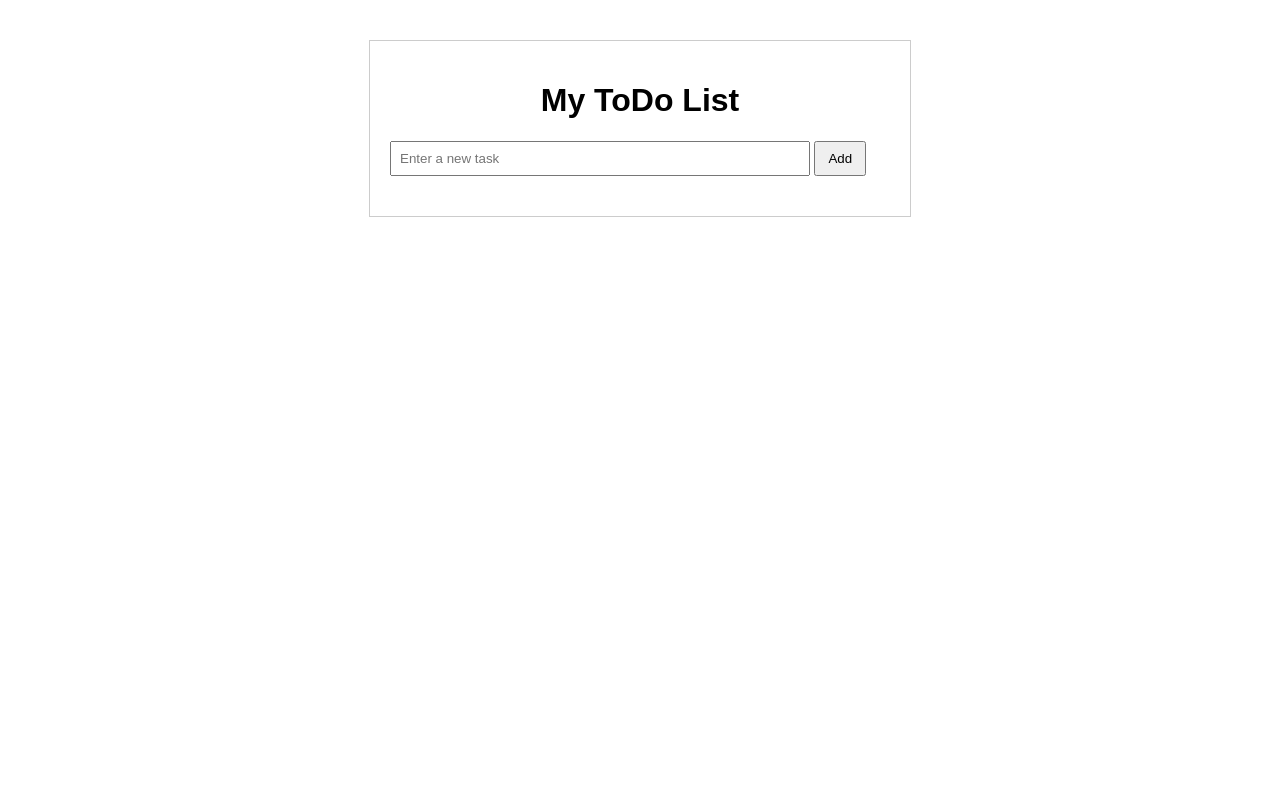
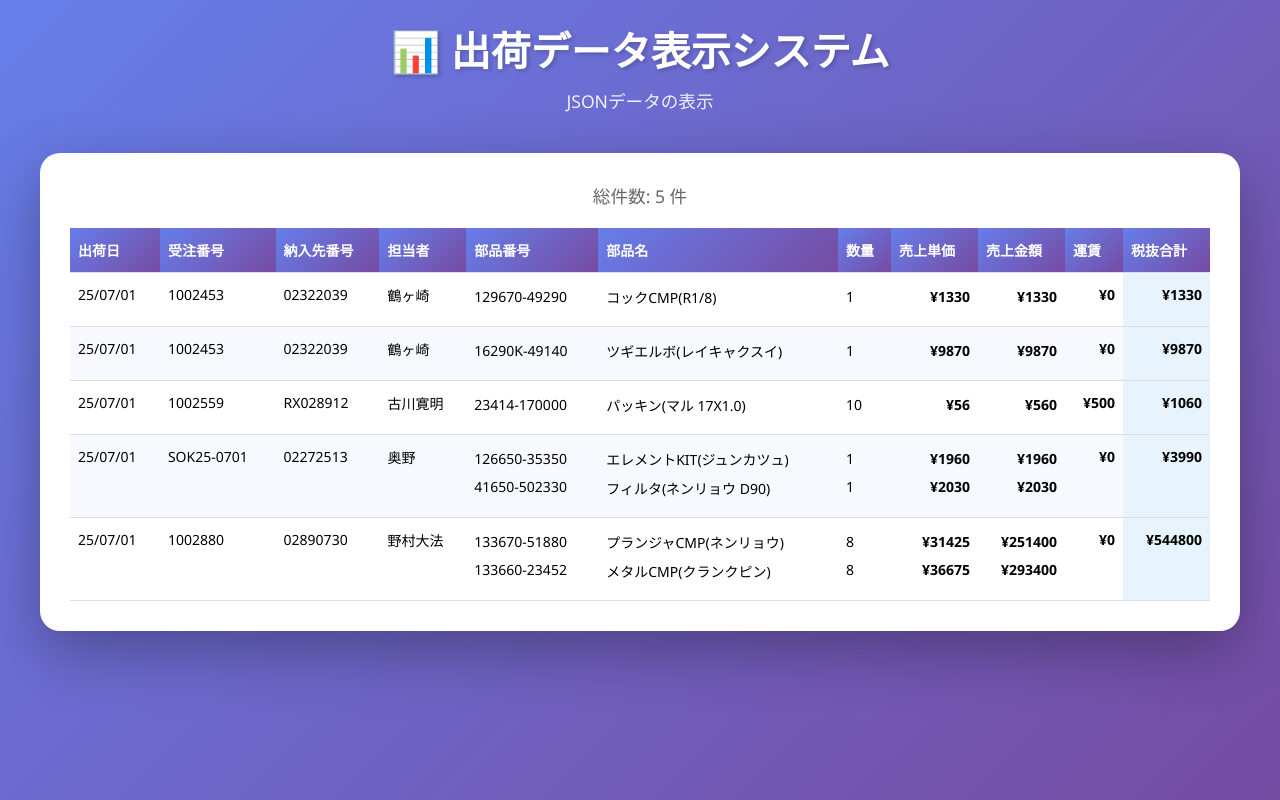
Before and after one commit to shiro-mail/udemy-devin-begginer, a Flask app: page / in a window 1280 px wide. Run offline with Flask 3, Linux system fonts and the light colour scheme.

Commit message:
feat: JSONデータ表示システムの実装
- ToDoアプリからJSONデータ表示アプリに変更
- 出荷データを表示するテーブル形式のUIを実装
- sample_data.jsonにサンプルデータを追加
- 日本語フィールド名に対応
- 配列フィールド（部品番号、部品名等）の適切な表示
- レスポンシブデザインとモダンなスタイリング

Co-Authored-By: 衣斐司郎 <shiro@sunyou.co.jp>

```diff
--- a/app.py
+++ b/app.py
@@ -1,97 +1,24 @@
-from flask import Flask, render_template, request, redirect, jsonify
+from flask import Flask, render_template
 import json
 import os
-import uuid
-from datetime import datetime
 
 app = Flask(__name__)
-DATA_FILE = 'data.json'
+DATA_FILE = 'sample_data.json'
 
-def load_tasks():
+def load_shipping_data():
     if os.path.exists(DATA_FILE):
         try:
             with open(DATA_FILE, 'r', encoding='utf-8') as f:
-                tasks = json.load(f)
-                if isinstance(tasks, list) and len(tasks) > 0:
-                    if isinstance(tasks[0], str) or (isinstance(tasks[0], dict) and 'id' not in tasks[0]):
-                        migrated_tasks = []
-                        for i, task in enumerate(tasks):
-                            if isinstance(task, str):
-                                migrated_tasks.append({
-                                    'id': str(uuid.uuid4()),
-                                    'title': task,
-                                    'completed': False,
-                                    'created_at': datetime.now().isoformat()
-                                })
-                            elif isinstance(task, dict) and 'title' in task:
-                                migrated_tasks.append({
-                                    'id': str(uuid.uuid4()),
-                                    'title': task['title'],
-                                    'completed': task.get('completed', False),
-                                    'created_at': datetime.now().isoformat()
-                                })
-                        save_tasks(migrated_tasks)
-                        return migrated_tasks
-                return tasks
+                data = json.load(f)
+                return data
         except (json.JSONDecodeError, IOError):
             return []
     return []
 
-def save_tasks(tasks):
-    try:
-        with open(DATA_FILE, 'w', encoding='utf-8') as f:
-            json.dump(tasks, f, ensure_ascii=False, indent=2)
-    except IOError:
-        pass
-
 @app.route('/')
 def index():
-    tasks = load_tasks()
-    return render_template('index.html', tasks=tasks)
-
-@app.route('/add', methods=['POST'])
-def add():
-    task_title = request.form.get('title', '').strip()
-    if task_title:
-        tasks = load_tasks()
-        new_task = {
-            'id': str(uuid.uuid4()),
-            'title': task_title,
-            'completed': False,
-            'created_at': datetime.now().isoformat()
-        }
-        tasks.append(new_task)
-        save_tasks(tasks)
-    return redirect('/')
-
-@app.route('/delete/<task_id>', methods=['POST'])
-def delete(task_id):
-    tasks = load_tasks()
-    tasks = [task for task in tasks if task.get('id') != task_id]
-    save_tasks(tasks)
-    return redirect('/')
-
-@app.route('/toggle/<task_id>', methods=['POST'])
-def toggle(task_id):
-    tasks = load_tasks()
-    for task in tasks:
-        if task.get('id') == task_id:
-            task['completed'] = not task.get('completed', False)
-            break
-    save_tasks(tasks)
-    return redirect('/')
-
-@app.route('/edit/<task_id>', methods=['POST'])
-def edit(task_id):
-    new_title = request.form.get('title', '').strip()
-    if new_title:
-        tasks = load_tasks()
-        for task in tasks:
-            if task.get('id') == task_id:
-                task['title'] = new_title
-                break
-        save_tasks(tasks)
-    return redirect('/')
+    shipping_data = load_shipping_data()
+    return render_template('index.html', shipping_data=shipping_data)
 
 if __name__ == '__main__':
     app.run(host='0.0.0.0', port=5001, debug=True)
--- /dev/null
+++ b/sample_data.json
@@ -0,0 +1,67 @@
+[
+ {
+  "出荷日":"25/07/01",
+  "受注番号":"1002453",
+  "納入先番号":"02322039",
+  "担当者":"鶴ヶ崎",
+  "部品番号":["129670-49290"],
+  "部品名":["コックCMP(R1/8)"],
+  "運賃":"0",
+  "数量":["1"],
+  "売上単価":["1330"],
+  "売上金額":["1330"],
+  "税抜合計":"1330"
+ },
+ {
+  "出荷日":"25/07/01",
+  "受注番号":"1002453",
+  "納入先番号":"02322039",
+  "担当者":"鶴ヶ崎",
+  "部品番号":["16290K-49140"],
+  "部品名":["ツギエルボ(レイキャクスイ)"],
+  "運賃":"0",
+  "数量":["1"],
+  "売上単価":["9870"],
+  "売上金額":["9870"],
+  "税抜合計":"9870"
+ },
+ {
+  "出荷日":"25/07/01",
+  "受注番号":"1002559",
+  "納入先番号":"RX028912",
+  "担当者":"古川寛明",
+  "部品番号":["23414-170000"],
+  "部品名":["パッキン(マル 17X1.0)"],
+  "運賃":"500",
+  "数量":["10"],
+  "売上単価":["56"],
+  "売上金額":["560"],
+  "税抜合計":"1060"
+ },
+ {
+  "出荷日":"25/07/01",
+  "受注番号":"SOK25-0701",
+  "納入先番号":"02272513",
+  "担当者":"奥野",
+  "部品番号":["126650-35350","41650-502330"],
+  "部品名":["エレメントKIT(ジュンカツュ)","フィルタ(ネンリョウ D90)"],
+  "運賃":"0",
+  "数量":["1","1"],
+  "売上単価":["1960","2030"],
+  "売上金額":["1960","2030"],
+  "税抜合計":"3990"
+ },
+ {
+  "出荷日":"25/07/01",
+  "受注番号":"1002880",
+  "納入先番号":"02890730",
+  "担当者":"野村大法",
+  "部品番号":["133670-51880","133660-23452"],
+  "部品名":["プランジャCMP(ネンリョウ)","メタルCMP(クランクピン)"],
+  "運賃":"0",
+  "数量":["8","8"],
+  "売上単価":["31425","36675"],
+  "売上金額":["251400","293400"],
+  "税抜合計":"544800"
+ }
+]
--- a/templates/index.html
+++ b/templates/index.html
@@ -1,50 +1,198 @@
 <!DOCTYPE html>
-<html lang="en">
+<html lang="ja">
 <head>
     <meta charset="UTF-8">
-    <title>ToDo App</title>
+    <meta name="viewport" content="width=device-width, initial-scale=1.0">
+    <title>出荷データ表示システム</title>
     <style>
+        * {
+            margin: 0;
+            padding: 0;
+            box-sizing: border-box;
+        }
+
         body {
-            font-family: Arial, sans-serif;
-            max-width: 500px;
-            margin: 40px auto;
+            font-family: 'Segoe UI', Tahoma, Geneva, Verdana, sans-serif;
+            background: linear-gradient(135deg, #667eea 0%, #764ba2 100%);
+            min-height: 100vh;
             padding: 20px;
-            border: 1px solid #ccc;
         }
+
+        .container {
+            max-width: 1200px;
+            margin: 0 auto;
+        }
+
         h1 {
             text-align: center;
+            color: white;
+            font-size: 2.5rem;
+            margin-bottom: 10px;
+            text-shadow: 2px 2px 4px rgba(0,0,0,0.2);
         }
-        form {
+
+        .subtitle {
+            text-align: center;
+            color: rgba(255, 255, 255, 0.9);
+            font-size: 1.1rem;
+            margin-bottom: 40px;
+        }
+
+        .data-card {
+            background: white;
+            border-radius: 20px;
+            box-shadow: 0 20px 60px rgba(0,0,0,0.3);
+            padding: 30px;
+            overflow-x: auto;
+        }
+
+        .data-count {
+            text-align: center;
             margin-bottom: 20px;
+            font-size: 1.1rem;
+            color: #666;
         }
-        input[type="text"] {
-            width: 80%;
-            padding: 8px;
+
+        table {
+            width: 100%;
+            border-collapse: collapse;
+            margin-top: 20px;
+            font-size: 14px;
         }
-        input[type="submit"] {
-            padding: 8px 12px;
+
+        th, td {
+            padding: 12px 8px;
+            text-align: left;
+            border-bottom: 1px solid #ddd;
+            vertical-align: top;
         }
-        ul {
-            list-style: none;
-            padding: 0;
+
+        th {
+            background: linear-gradient(135deg, #667eea 0%, #764ba2 100%);
+            color: white;
+            font-weight: 600;
+            position: sticky;
+            top: 0;
+            z-index: 10;
         }
-        li {
-            background: #f5f5f5;
-            margin-bottom: 10px;
-            padding: 10px;
+
+        tr:nth-child(even) {
+            background-color: #f8f9ff;
+        }
+
+        tr:hover {
+            background-color: #f0f2ff;
+        }
+
+        .parts-list {
+            max-width: 200px;
+        }
+
+        .parts-item {
+            margin-bottom: 5px;
+            padding: 2px 0;
+        }
+
+        .amount {
+            text-align: right;
+            font-weight: 600;
+        }
+
+        .total-amount {
+            background-color: #e8f4fd;
+            font-weight: bold;
+        }
+
+        @media (max-width: 768px) {
+            h1 {
+                font-size: 2rem;
+            }
+
+            .data-card {
+                padding: 20px;
+            }
+
+            table {
+                font-size: 12px;
+            }
+
+            th, td {
+                padding: 8px 4px;
+            }
         }
     </style>
 </head>
 <body>
-    <h1>My ToDo List</h1>
-    <form action="/add" method="POST">
-        <input type="text" name="title" placeholder="Enter a new task" required>
-        <input type="submit" value="Add">
-    </form>
-    <ul>
-        {% for task in tasks %}
-            <li>{{ task.title }}</li>
-        {% endfor %}
-    </ul>
+    <div class="container">
+        <h1>📊 出荷データ表示システム</h1>
+        <p class="subtitle">JSONデータの表示</p>
+
+        <div class="data-card">
+            <div class="data-count">
+                総件数: {{ shipping_data|length }} 件
+            </div>
+
+            {% if shipping_data %}
+            <table>
+                <thead>
+                    <tr>
+                        <th>出荷日</th>
+                        <th>受注番号</th>
+                        <th>納入先番号</th>
+                        <th>担当者</th>
+                        <th>部品番号</th>
+                        <th>部品名</th>
+                        <th>数量</th>
+                        <th>売上単価</th>
+                        <th>売上金額</th>
+                        <th>運賃</th>
+                        <th>税抜合計</th>
+                    </tr>
+                </thead>
+                <tbody>
+                    {% for item in shipping_data %}
+                    <tr>
+                        <td>{{ item.出荷日 }}</td>
+                        <td>{{ item.受注番号 }}</td>
+                        <td>{{ item.納入先番号 }}</td>
+                        <td>{{ item.担当者 }}</td>
+                        <td class="parts-list">
+                            {% for part_no in item.部品番号 %}
+                            <div class="parts-item">{{ part_no }}</div>
+                            {% endfor %}
+                        </td>
+                        <td class="parts-list">
+                            {% for part_name in item.部品名 %}
+                            <div class="parts-item">{{ part_name }}</div>
+                            {% endfor %}
+                        </td>
+                        <td>
+                            {% for qty in item.数量 %}
+                            <div class="parts-item">{{ qty }}</div>
+                            {% endfor %}
+                        </td>
+                        <td class="amount">
+                            {% for price in item.売上単価 %}
+                            <div class="parts-item">¥{{ price }}</div>
+                            {% endfor %}
+                        </td>
+                        <td class="amount">
+                            {% for amount in item.売上金額 %}
+                            <div class="parts-item">¥{{ amount }}</div>
+                            {% endfor %}
+                        </td>
+                        <td class="amount">¥{{ item.運賃 }}</td>
+                        <td class="amount total-amount">¥{{ item.税抜合計 }}</td>
+                    </tr>
+                    {% endfor %}
+                </tbody>
+            </table>
+            {% else %}
+            <p style="text-align: center; color: #666; margin-top: 40px;">
+                データが見つかりません。
+            </p>
+            {% endif %}
+        </div>
+    </div>
 </body>
 </html>
```
